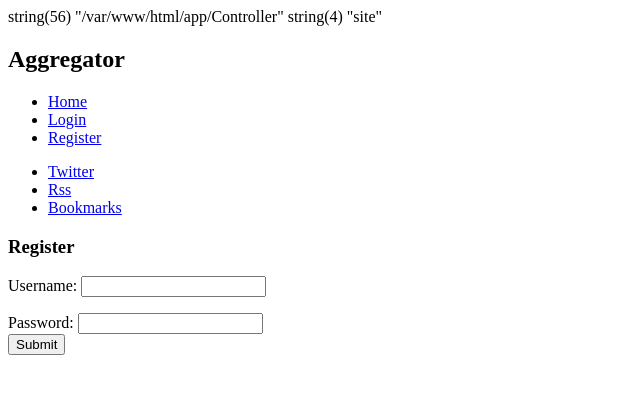
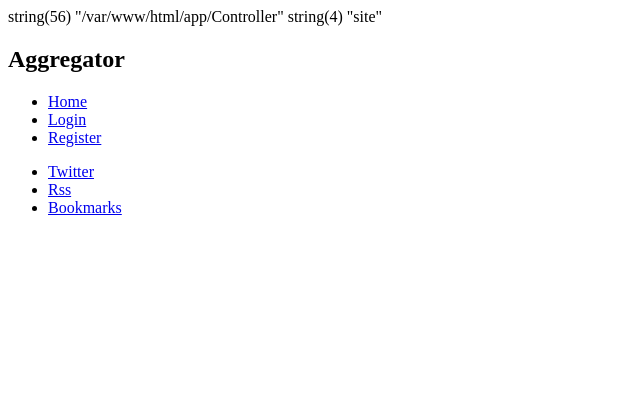
Before and after one commit to sasha13/aggregator, a PHP site: page / in a window 1280 px wide. Shown: the top 394 px of the page, without its empty margins (0-640 px from the left). Run offline with PHP 8.4, Linux system fonts and the light colour scheme; some libraries are stand-ins or nearby versions.

Commit message:
removing some html that was here by mistajke

```diff
--- a/templates/site/index.php
+++ b/templates/site/index.php
@@ -19,14 +19,5 @@
         <li><a href="#">Bookmarks</a></li>
       </ul>
     </div>
-    <div>
-      <h3>Register</h3>
-      <form action="register/process" method="post">
-        Username: <input type="text" name="Username" /><p>
-        Password: <input type="password" name="Password" />
-        <br>
-        <input type="submit" value="Submit" />
-      </form>
-    </div>
   </body>
 </html>
```
